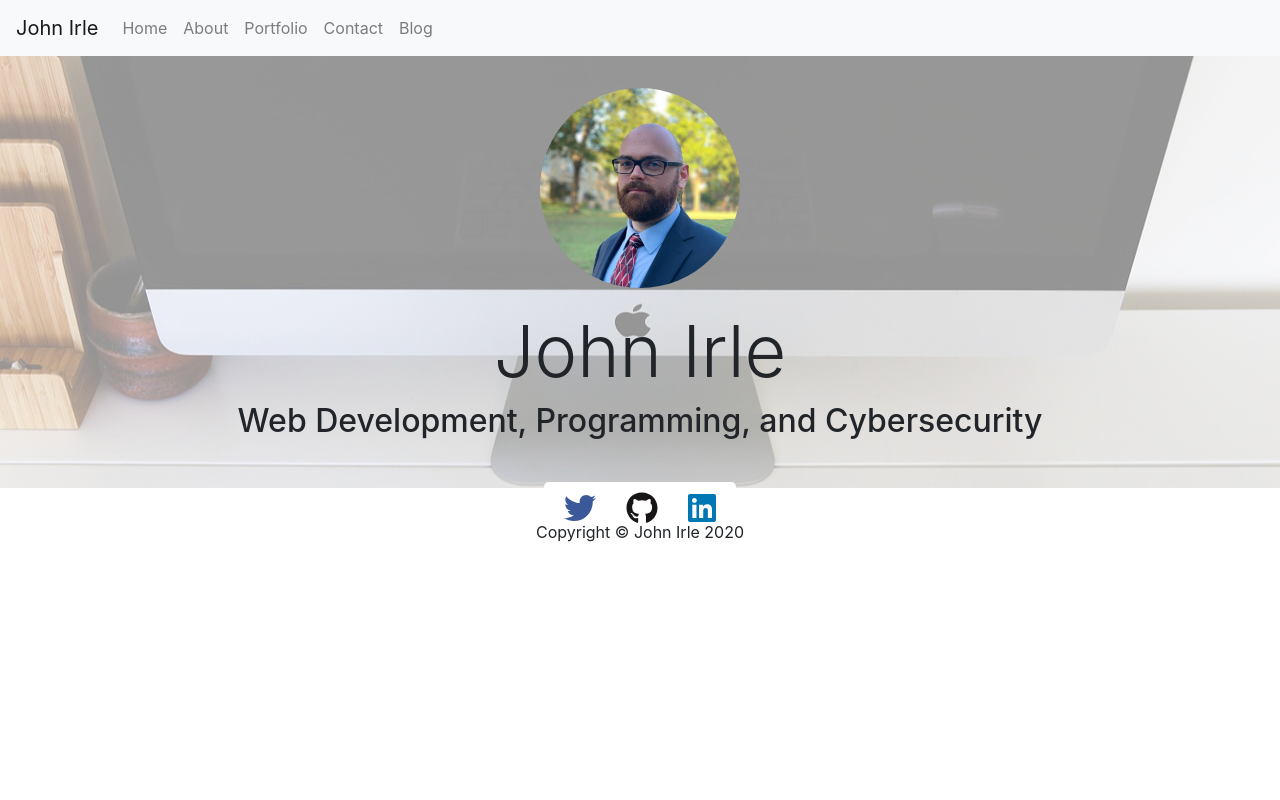
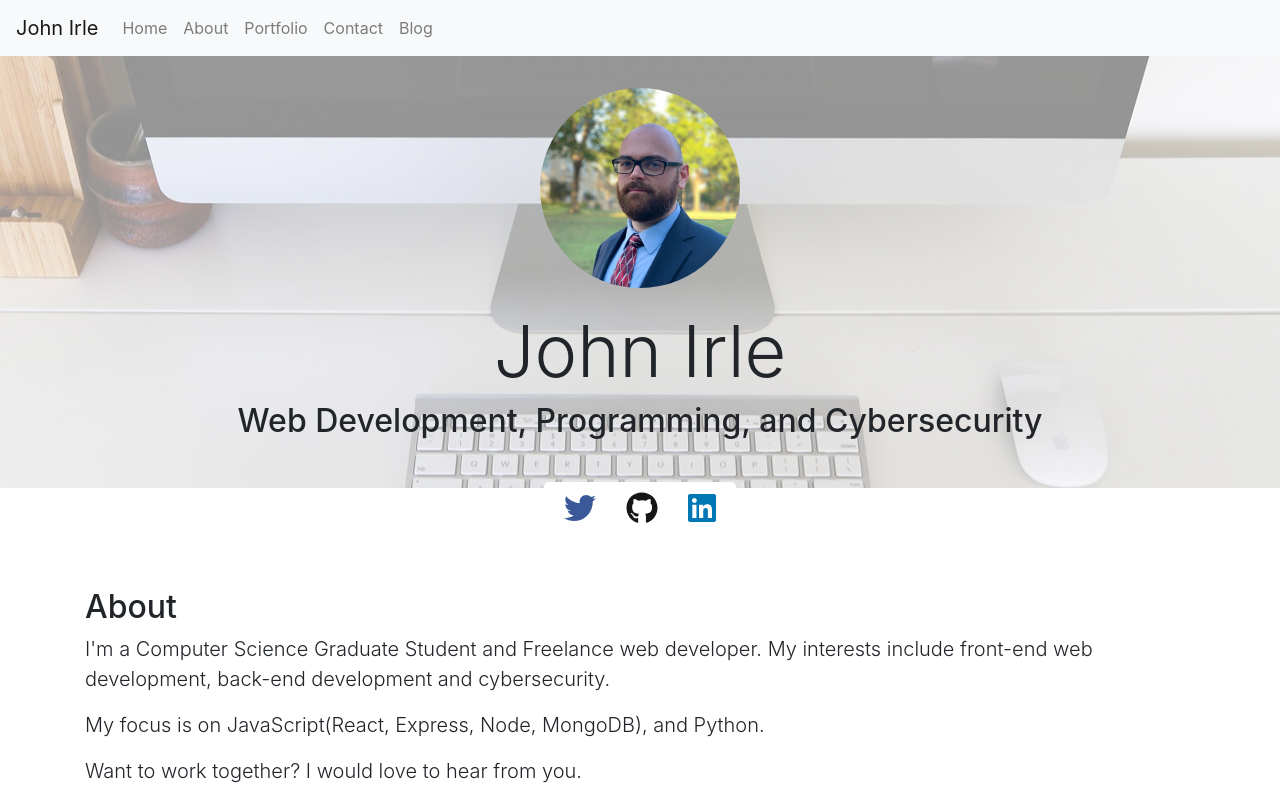
Before and after one commit to JohnIrle/Portfolio, a React (Create React App) app: page / in a window 1280 px wide. Shown: the top 800 px of the page. Built offline with nearby package versions, Linux system fonts and the light colour scheme.

Commit message:
Move Home into Header and wrap components with new Home component.

```diff
--- a/src/components/Home.js
+++ b/src/components/Home.js
@@ -1,37 +1,19 @@
-import React from "react";
-import JohnIrle from "../resources/img/blazer.jpg";
-import SocialIcons from "./SocialIcons";
+import React from 'react';
+import Header from "./Header";
+import About from "./About";
+import Projects from "./Projects";
+import Contact from "./Contact";
+import Footer from "./Footer";
 
-function Home(props) {
+const Wrapper = () => {
     return (
-        <section id="home" className="home">
-            <div
-                style={{
-                    textAlign: "center",
-                    display: "flex",
-                    flexDirection: "column",
-                    justifyContent: "center",
-                    alignItems: "center",
-                    paddingTop: "5rem",
-                }}
-            >
-                <img className="profile-image" src={JohnIrle} alt="John Irle" />
-                <h1 className="display-3 mt-1"> John Irle</h1>
-                <h2>Web Development, Programming, and Cybersecurity</h2>
-                <hr />
-                <div
-                    style={{
-                        width: "12rem",
-                        margin: "auto",
-                        backgroundColor: "white",
-                        borderRadius: "5px",
-                    }}
-                >
-                    <SocialIcons />
-                </div>
-            </div>
-        </section>
-    );
+        <>
+            <Header />
+            <About />
+            <Projects />
+            <Contact />
+        </>
+    )
 }
 
-export default Home;
+export default Wrapper;
```
